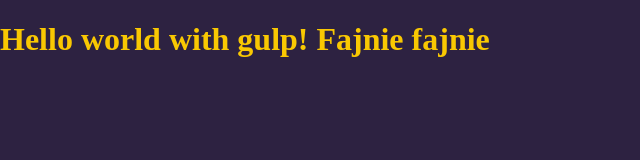
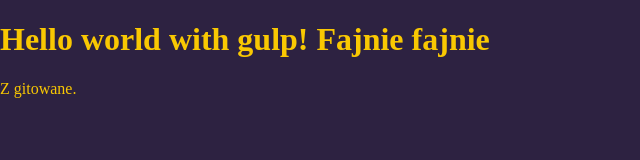
Before and after one commit to paszosky/homepage-gulp, a website: page src/content/index.html in a window 1280 px wide. Shown: the full height of the page, 0-640 px from the left. Drawn offline with nearby package versions, Linux system fonts and the light colour scheme; files that its build step writes are made by us from their sources; files whose address does not match are found by name.

Commit message:
zgitowane

```diff
--- a/src/content/index.html
+++ b/src/content/index.html
@@ -9,6 +9,7 @@
 </head>
 <body>
   <h1>Hello world with gulp! Fajnie fajnie</h1>
+  <p>Z gitowane.</p>
 
   <script src="js/main.js"></script>
 </body>
```
